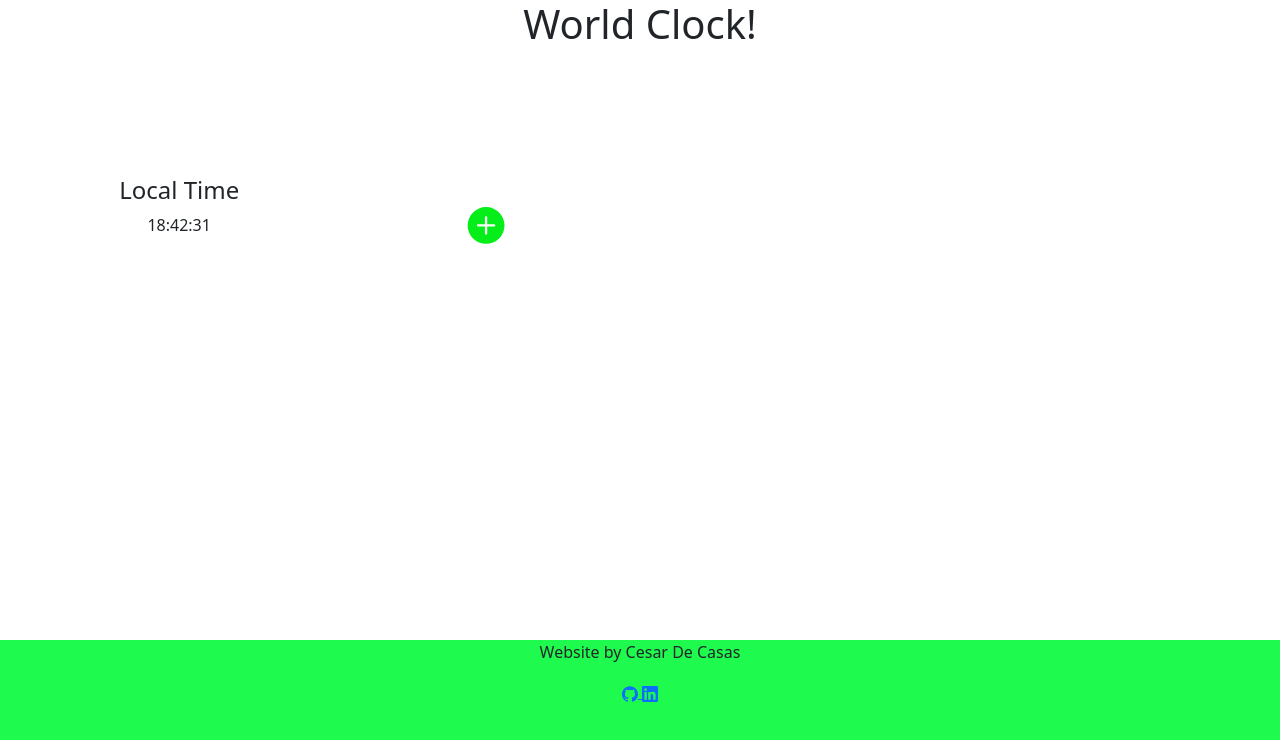
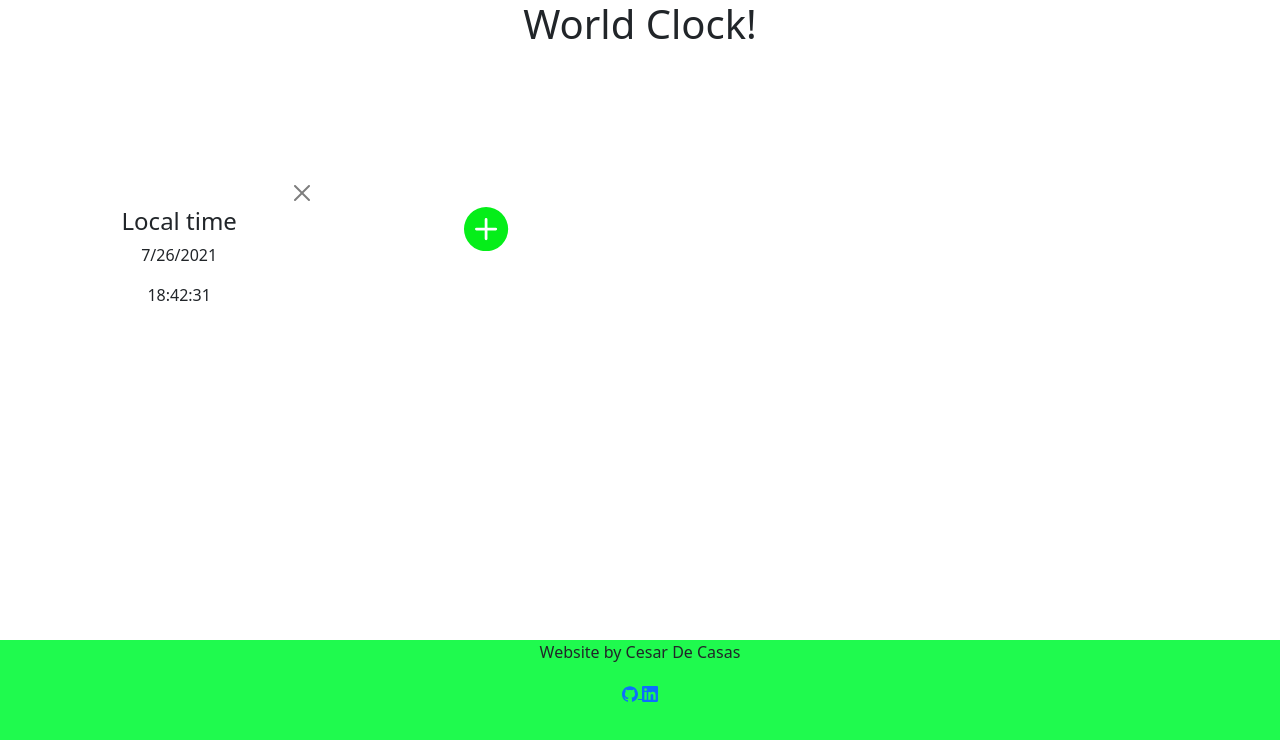
Before and after one commit to cesardecasas/WorldClock, a React (Create React App) app in the folder client/: page / in a window 1280 px wide. Shown: the top 740 px of the page. Built offline with nearby package versions, Linux system fonts and the light colour scheme.

Commit message:
extra time zones added

```diff
--- a/client/src/Main.js
+++ b/client/src/Main.js
@@ -9,7 +9,7 @@ const Main = ()=>{
     const [times, setTimes] = useState([]);
 
     const getLocal =()=>{
-        setTimes([...times,'local'])
+        setTimes([...times,'Local time'])
 
     }
     useEffect(()=>{
@@ -21,9 +21,9 @@ const Main = ()=>{
         <main>
             <h1>World Clock!</h1>
             <div className='grid'>
-                {times[0] ? times.map((time, index)=><Clock timeZone={time} key={index}/> ) : <Spinner animation="grow" variant="success" />}
+                {times[0] ? times.map((time, index)=><Clock timeZone={time} key={index} times={times} setTimes={setTimes} /> ) : <Spinner animation="grow" variant="success" />}
 
-                <Menu/>
+                <Menu setTimes={setTimes} times={times}/>
             </div>
             <Footer/>
         </main>
--- a/client/src/components/Clock.js
+++ b/client/src/components/Clock.js
@@ -1,24 +1,52 @@
 import React,{useState} from 'react'
 import Spinner from 'react-bootstrap/Spinner'
+import CloseButton from 'react-bootstrap/CloseButton'
 
 const Clock =(props)=>{
 
     const [time, setTime]=useState('')
+    const [date, setDate]=useState('')
+
+    const removeClock =()=>{
+        let a = props.times
+        a.splice(a.indexOf(props.timeZone),1)
+        props.setTimes([...a])
+    }
 
     const getTime =()=>{
         let d
-        props.timeZone === 'local' ? d = new Date() :  d = new Date(props.time);
+        if(props.timeZone === 'Local time'){
+            d = new Date();
+
+        }else{
+            d= new Date()
+            let a
+            const utcOffset = props.timeZone.split('U')[1].split(')')[0]
+            const ownOffset = d.toString().split('GMT')[1].split(' ')[0]
+            parseInt((ownOffset*0.01)+1)
+            if(utcOffset.includes('-')){
+                a = parseInt(utcOffset.split('-')[1])
+                d.setMinutes(d.getMinutes()+((-a*60)+5*60))
+            }else{
+                a = parseInt(utcOffset.split('+')[1])
+                d.setMinutes(d.getMinutes()+((a*60)+5*60))
+            }
+
+        }
         let s = d.getSeconds();
         let m = d.getMinutes();
         let h = d.getHours();
         setTime( ("0" + h).substr(-2) + ":" + ("0" + m).substr(-2) + ":" + ("0" + s).substr(-2))
+        setDate(d.toLocaleDateString())
     }
 
     setInterval(getTime, 1000)
 
     return (
         <div>
-            <h4>Local Time</h4>
+            <CloseButton aria-label="Hide" onClick={removeClock} marginLeft={'80%'} className='closed'/>
+            <h4>{props.timeZone.includes(')') ? props.timeZone.split(')')[1] : props.timeZone}</h4>
+            <p>{date}</p>
             {time ? <p fontSize={"30px"}>{time}</p> : <Spinner animation="border" variant="success" />}
 
         </div>
--- a/client/src/components/Menu.js
+++ b/client/src/components/Menu.js
@@ -9,7 +9,9 @@ import Select from 'react-select'
 import Timezones from './timezone.json'
 
 
-const Menu =()=>{
+const Menu =(props)=>{
+
+  const {times, setTimes} = props
 
     const [show, setShow] = useState(false);
     const [value,setValue] = useState('')
@@ -18,8 +20,11 @@ const Menu =()=>{
     const handleShow = () => setShow(true);
 
     const handleChange =(e)=>{
-      console.log(e.text)
       setValue(e.text)
+    }
+
+    const submit =()=>{
+      setTimes([...times, value])
     }
 
 
@@ -34,7 +39,7 @@ const Menu =()=>{
         </Offcanvas.Header>
         <InputGroup className="mb-3">
                   <Select options={Timezones} className='select' onChange={(e)=>handleChange(e)}/>
-            <Button variant="outline-secondary" id="button-addon2">
+            <Button variant="outline-secondary" id="button-addon2" onClick={submit}>
             <ImSearch/>
             </Button>
         </InputGroup>
--- a/client/src/css/App.css
+++ b/client/src/css/App.css
@@ -36,3 +36,8 @@ footer{
 .select{
   width: 80%;
 }
+
+.closed{
+  margin-left: 80%;
+  margin-top: 1.5%;
+}
```
